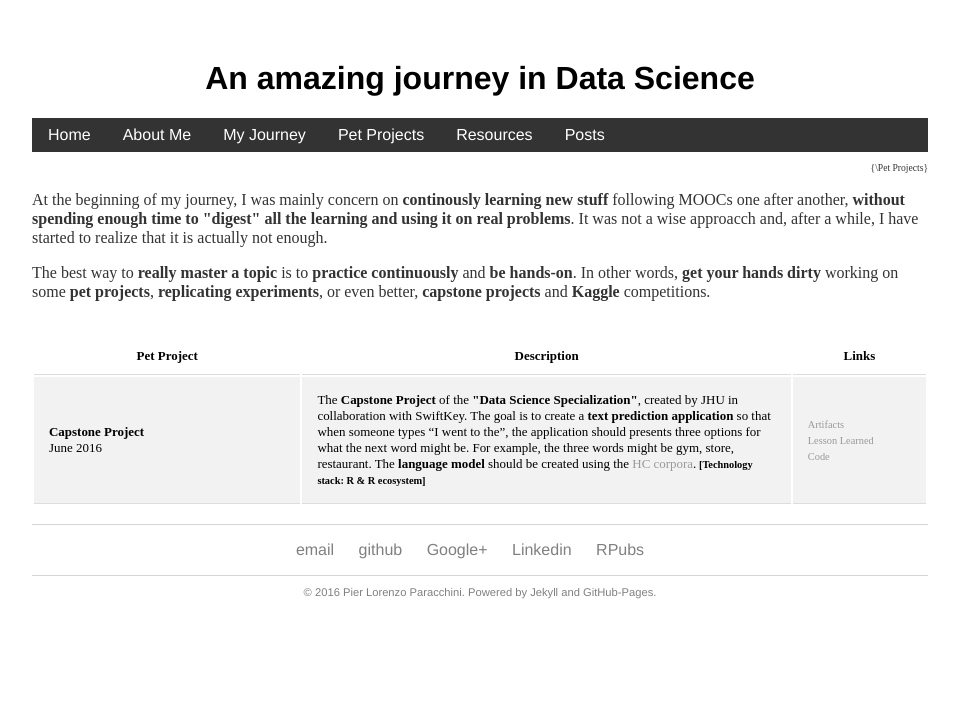
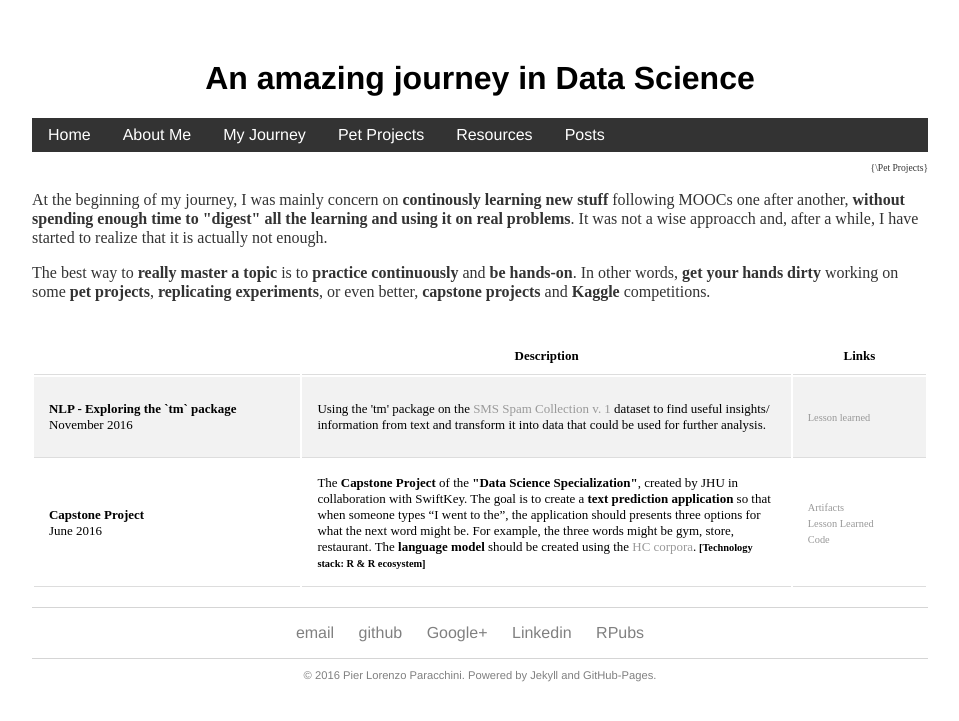
Before and after one commit to pparacch/pparacch.github.io, a Jekyll site: the page built from pet/index.html, in a window 1280 px wide. Shown: the top 721 px of the page, without its empty margins (160-1119 px from the left). Built offline with Jekyll 4.4.1, drawn with Linux system fonts in a browser that asks for light colours.

Commit message:
Adding report for experiment using "tm"

```diff
--- a/pet/index.html
+++ b/pet/index.html
@@ -49,9 +49,22 @@ title: Pet Projects
 	  <col width="55%">
 		<col width="15%">
 	  <tr>
-	    <th>Pet Project</th>
+	    <th></th>
 	    <th>Description</th>
 	    <th>Links</th>
+	  </tr>
+		<tr>
+	    <td>
+				<b>NLP - Exploring the `tm` package</b><br/>November 2016
+			</td>
+	    <td>
+				<span>Using the 'tm' package on the <a href="http://www.dt.fee.unicamp.br/~tiago/smsspamcollection/" target="_blank">SMS Spam Collection v. 1</a> dataset to find useful insights/ information from text and transform it into data that could be used for further analysis.</span>
+			</td>
+			<td>
+					<span style="font-size: 0.8em;">
+						<a href="http://rpubs.com/pparacch/232692" target = "_blank">Lesson learned</a>
+					</span>
+			</td>
 	  </tr>
 		<tr>
 	    <td>
@@ -67,8 +80,8 @@ title: Pet Projects
 						<a href="https://github.com/pparacch/CapstoneProjectDataScienceSpecialization" target = "_blank">Code</a>
 					</span>
 			</td>
+	  </tr>
 
-	  </tr>
 	</table>
 
 </div>
```
Also changed, not shown: _drafts/working_with_unstructured_data_in_r.md (added, +21 -0 lines).
